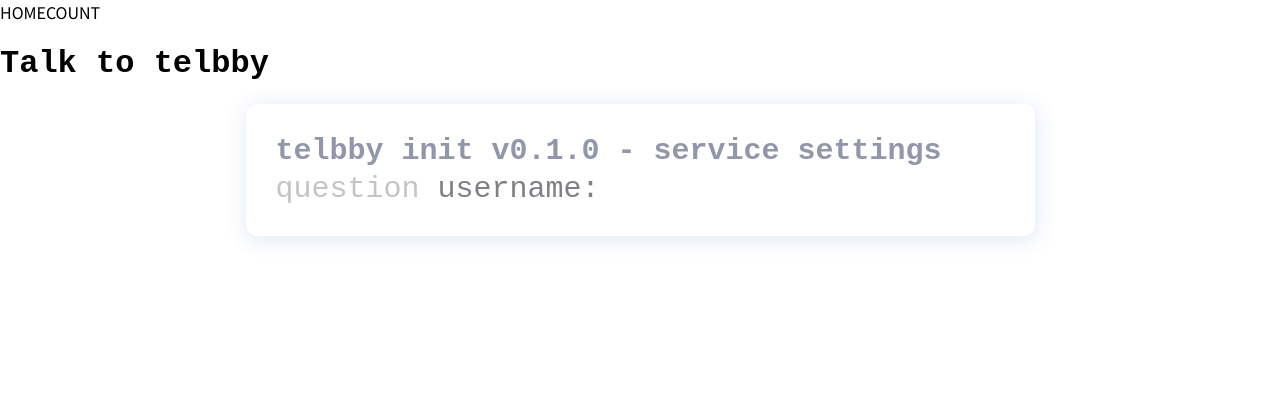
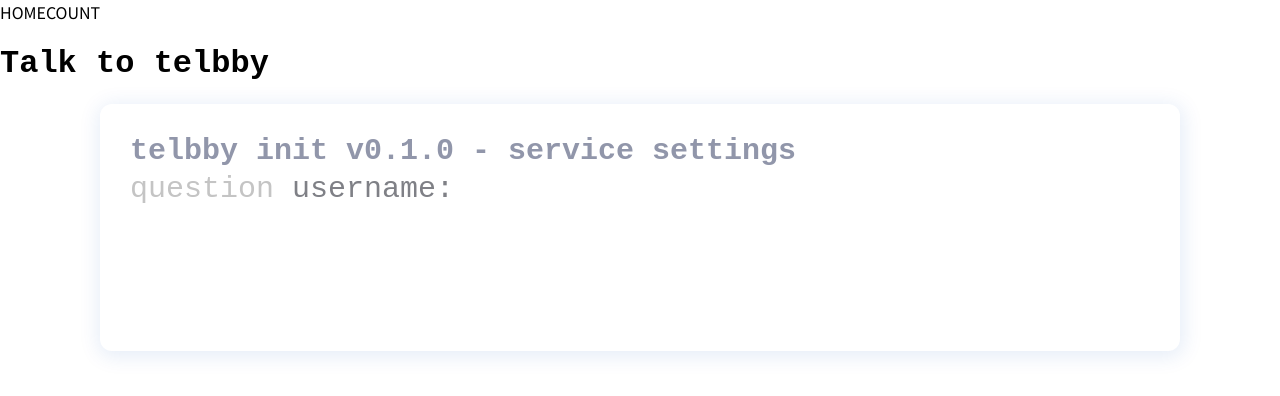
Before and after one commit to telbby/telbby-frontend, a React app: page / in a window 1280 px wide. Shown: the top 396 px of the page. Built offline with nearby package versions, Linux system fonts and the light colour scheme; a web font is replaced by a local one.

Commit message:
[#9] chore: ShellLine 길이에 따른 form 스타일 수정

```diff
--- a/src/components/Shell/style.ts
+++ b/src/components/Shell/style.ts
@@ -2,7 +2,9 @@ import { SerializedStyles, Theme, css } from '@emotion/react';
 
 export const formStyle = (theme: Theme): SerializedStyles => css`
   box-sizing: border-box;
-  width: 789px;
+  overflow-y: scroll;
+  width: calc(100% - 200px);
+  height: 247px;
   padding: 28px 30px;
   margin: 0 auto;
 
--- a/src/components/ShellLine/index.tsx
+++ b/src/components/ShellLine/index.tsx
@@ -6,7 +6,6 @@ export type ShellLineProps = {
   lineType: string;
   lineTitle: string;
   inputType?: string;
-  checkValidation?: (value: string) => boolean;
 };
 
 const ShellLine = ({
@@ -23,8 +22,13 @@ const ShellLine = ({
       {lineTitle}
       {!['ERROR', 'NORMAL'].includes(lineType) && ':'}{' '}
     </span>
-    {!['ERROR', 'NORMAL'].includes(lineType) && (
-      <input type={inputType} id={lineTitle} css={S.LineInput} />
+    {lineType !== 'ERROR' && (
+      <input
+        type={inputType}
+        id={lineTitle}
+        css={S.LineInput}
+        maxLength={lineType === 'NORMAL' ? 0 : 15}
+      />
     )}
   </label>
 );
```
